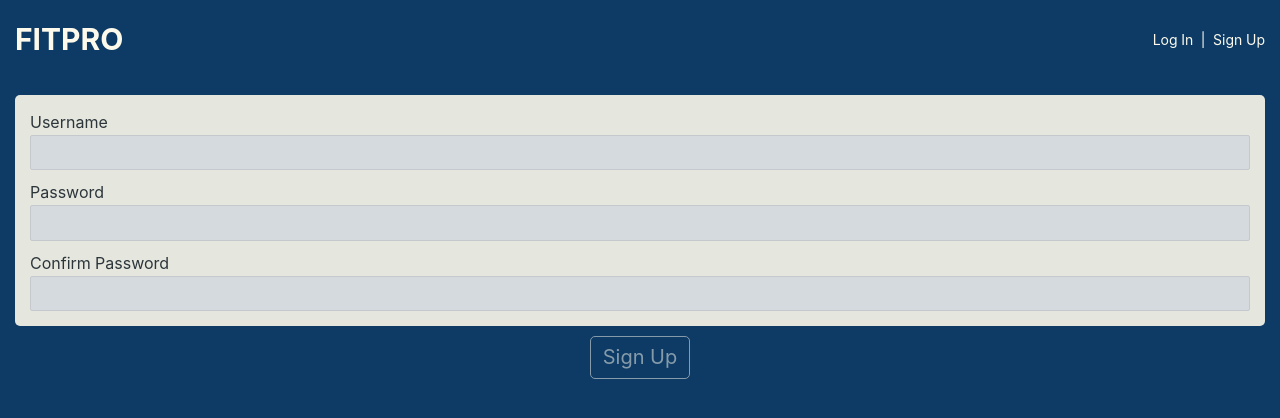
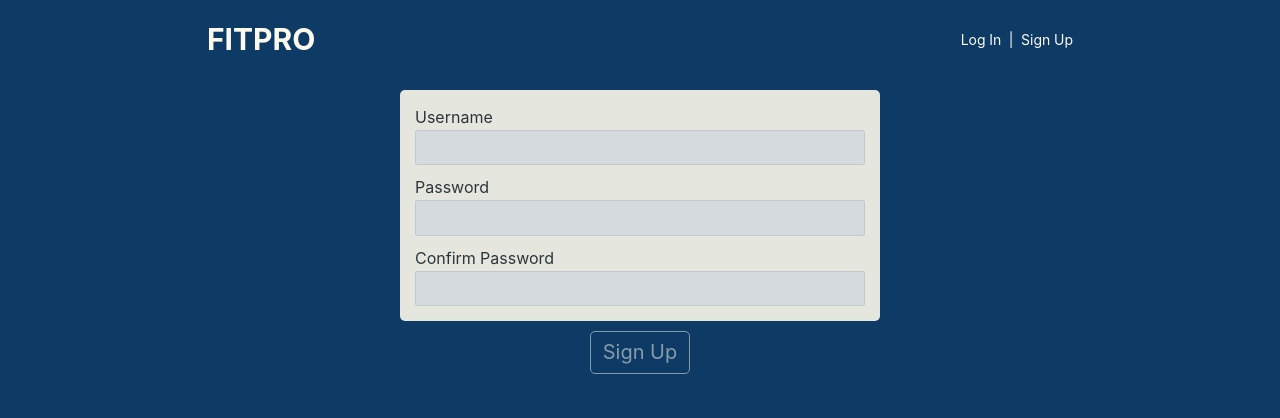
Before and after one commit to conspop/fit-pro, a React (Create React App) app: page /signup in a window 1280 px wide. Shown: the top 418 px of the page. Built offline with nearby package versions, Linux system fonts and the light colour scheme; what @react-pdf/renderer would draw is missing.

Commit message:
make design responsive to different screen sizes

```diff
--- a/src/App.css
+++ b/src/App.css
@@ -57,3 +57,16 @@ input {
 .invoice-frame {
   height: 100vh;
 }
+
+@media screen and (min-width: 768px) {
+  .app-body {
+    width: 70%;
+    max-width: 1000px;
+    margin: 0 auto;
+  }
+
+  .form {
+    max-width: 500px;
+    margin: 0 auto;
+  }
+}
--- a/src/components/Footer/Footer.css
+++ b/src/components/Footer/Footer.css
@@ -23,3 +23,11 @@
   color: #FDFAEC;
   padding: 10px;
 }
+
+@media screen and (min-width: 768px) {
+  .bottom-nav {
+    width: 70%;
+    max-width: 1000px;
+  }
+
+}
--- a/src/pages/HomePage/HomePage.css
+++ b/src/pages/HomePage/HomePage.css
@@ -17,4 +17,6 @@
   background-image: url('https://images.unsplash.com/photo-1549995546-87cb41aa98a4?ixid=MXwxMjA3fDB8MHxwaG90by1wYWdlfHx8fGVufDB8fHw%3D&ixlib=rb-1.2.1&auto=format&fit=crop&w=668&q=80');
   z-index:0;
   opacity: 0.1;
+  background-size: cover;
+  background-position: center;
 }
```
